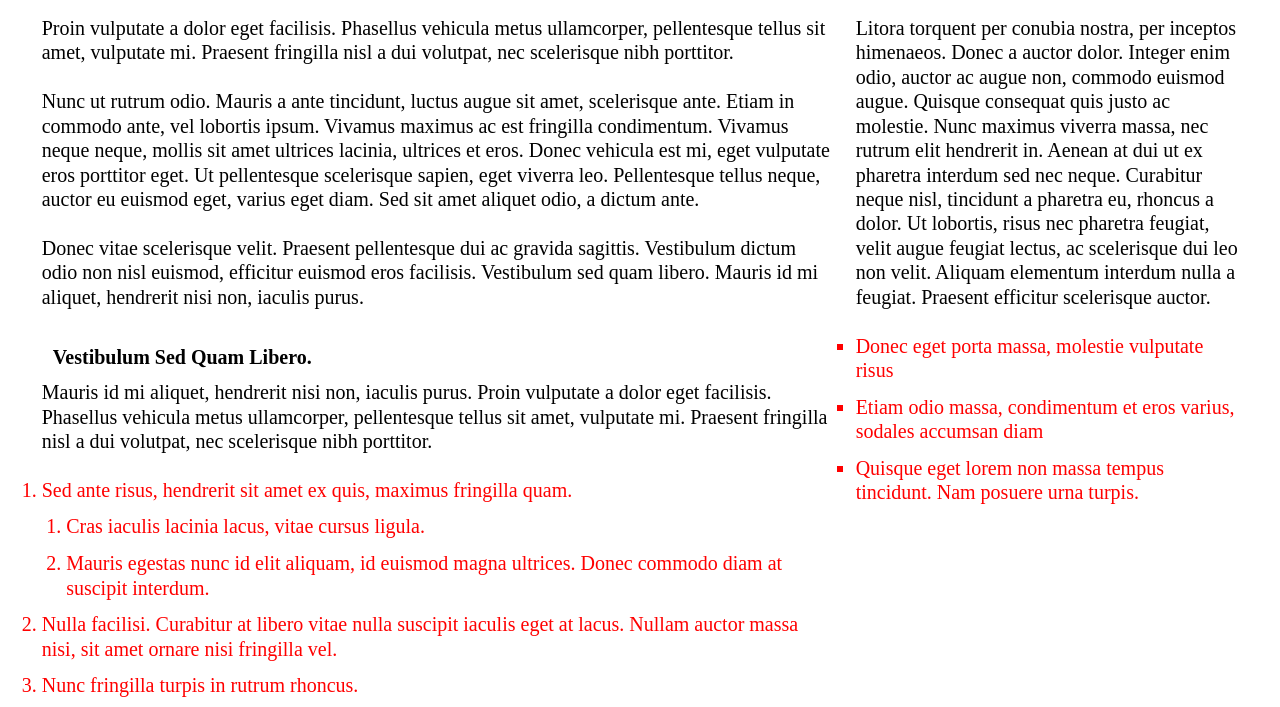
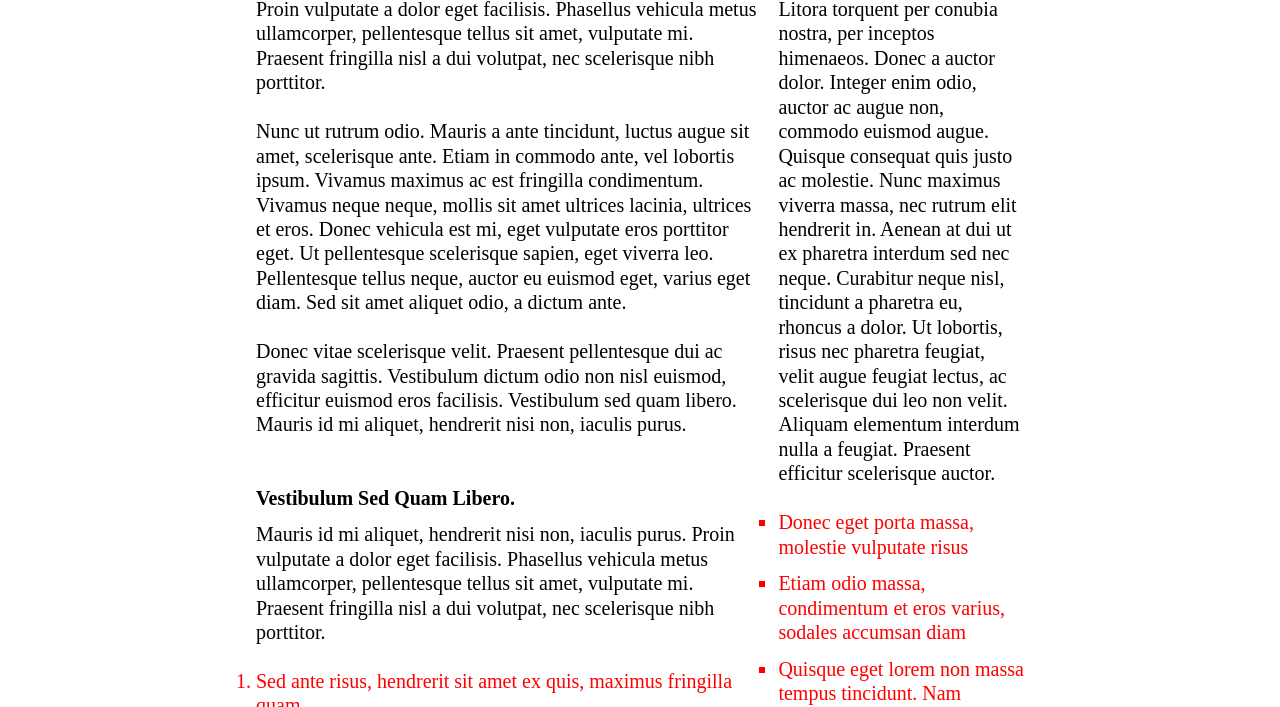
Before and after one commit to ekrengel32/demo, a plain HTML site: page index.html in a window 1280 px wide. Shown: the part 223-930 px from the top of the page. Drawn offline with Linux system fonts and the light colour scheme.

Commit message:
new updates

```diff
--- a/css/screen.css
+++ b/css/screen.css
@@ -8,9 +8,9 @@ a,abbr,acronym,address,applet,article,aside,audio,b,big,blockquote,body,canvas,c
 
 /* Begin site styles below */
 
-/* Base*/
+/* Base */
 /*
-  Using an 18/22 base typographic setting, according to a 4 : 3 modular scale
+  Using an 18/22 base typographic setting, according to a 4:3 modular scale
   http://www.modularscale.com/?18&px&1.333
 */
 
@@ -18,10 +18,10 @@ html {
   font-size: 1.125em; /* 18 / 16 = 1.125 */
   line-height: 1.222em; /* 22 / 18 = 1.222 */
   text-rendering: optimizeLegibility;
-  text-size-adjust: 100%;
   -moz-text-size-adjust: 100%;
   -webkit-text-size-adjust: 100%;
   -ms-text-size-adjust: 100%;
+  text-size-adjust: 100%;
 }
 body {
   padding-top: 3.666em; /* 66 / 18 = 3.666 */
@@ -30,47 +30,40 @@ body {
 }
 
 h1,h2,h3,p {
-  padding-bottom: 1.222em; /* 22 / 18 = 1.222 */
+  padding-bottom: 1.222em;
 }
-
 h1 {
-  color:#666;
-
+  color: #666;
 }
-
 h2 {
   font-size: 1.777em; /* 31.984 / 18 = 1.777 */
-  line-height: 1.0318; /* 33 / 31.984 = 1.318 */
-  padding-bottom: 0.689; /* 22 / 31.984 = .689 */
+  line-height: 1.0318em; /* 33 / 31.984 = 1.0318 */
+  padding-bottom: 0.689em; /* 22 / 31.984 = 0.689 */
 }
-
 h3 {
-  padding-top: 22px;
   font-weight: bold;
-  padding: 11px;
+  padding-top: 1.222em; /* 22 / 18 = 1.222 */
+  padding-bottom: 0.611em; /* 11 / 18 = 0.611 */
 }
-
 li {
-  padding-bottom: 0.611em; /* 11 / 18 = .611 */
+  padding-bottom: 0.611em; /* 11 / 18 = 0.611 */
 }
-
-ol,ul {
-  padding-bottom: 0.611em; /* 11 / 18 = .611 */
+ul,ol {
+  padding-bottom: 0.611em; /* 11 / 18 = 0.611 */
   color: red;
+}
+ul {
+  list-style-type: square;
 }
 ol {
   list-style-type: decimal;
 }
-ul {
-  list-style-type: square;
-}
 li > ul,
 li > ol {
+  padding-top:  0.611em; /* 11 / 18 = 0.611 */
   padding-left: 1.222em; /* 22 / 18 = 1.222 */
   padding-bottom: 0;
-  padding-top: 0.611em; /* 11 / 18 = .611 */
 }
-
 li li:last-child {
   padding-bottom: 0;
 }
@@ -83,51 +76,54 @@ li li:last-child {
   width: 100%;
 }
 #navigation li {
-  float:left;
   width: 33.333333%;
+  float: left;
 }
+
 /* Modular */
-nav ul{
+nav ul {
   list-style-type: none;
 }
 nav a {
   display: block;
-  padding-top: 0.611em; /* 11 / 18 = .611 */
-  padding-bottom: 0.611em; /* 11 / 18 = .611 */
+  padding-top: 0.611em; /* 11 / 18 = 0.611 */
+  padding-bottom: 0.611em; /* 11 / 18 = 0.611 */
   background-color: orange;
   text-align: center;
   text-decoration: none;
 }
 
-/* State Styles */
-@media screen and (min-width:370px) {
+/* State */
+@media screen and (min-width: 370px) {
   body {
-    padding-right: 5.9459459%; /* 22 / 370 = 0.059459459*/
-    padding-left: 5.9459459%; /* 22 / 370 = 0.059459459*/
+    padding-right: 5.9459459%; /* 22 / 370 = 0.059459459 */
+    padding-left: 5.9459459%; /* 22 / 370 = 0.059459459 */
+  }
 }
 @media screen and (min-width: 625px) {
   html {
-    font-size: 1.25em; /* / 16 = 1.25 */
+    font-size: 1.25em; /* 20 / 16 = 1.25 */
   }
 }
+
 @media screen and (min-width: 720px) {
   body {
-    padding-right: 11.1111111%; /* 80 / 720 = 0.111111111*/
-    padding-left: 11.1111111%; /* 80 / 720 = 0.111111111*/
+    padding-right: 11.1111111%; /* 80 / 720 = 0.111111111 */
+    padding-left: 11.1111111%; /* 80 / 720 = 0.111111111 */
   }
 }
+
 @media screen and (min-width: 920px) {
   /*
    920px / whole screen
-  60px / margins (total)
+   -60px / margins (total)
    275px / column
     17.5px / gutter
-  Left-hand column: 275 * 2 + 17.5 = 567
-  Right-hand column: 275 * 2 + 17.5 = 567
+   Left-hand column : 275 * 2 + 17.5 = 567.5
+   Right-hand column: 275px, offset by 17.5
   */
   body {
-    padding-right: 3.2608696%; /* 30 / 920 = 0.032608696 */
-    padding-left: 3.2608696%; /* 30 / 920 = 0.032608696 */
+
   }
   #primary {
     width: 65.9883721%; /* 567.5 / 860 = 0.659883721 */
@@ -135,11 +131,17 @@ nav a {
   }
   #supporting {
     width: 31.9767442%; /* 275 / 860 = 0.319767442 */
-    margin-left: 2.034884%; /* 17.5 / 860 = 0.02034884 */
-    float:left;
+    margin-left: 2.0348837%; /* 17.5 / 860 = 0.020348837 */
+    float: left;
   }
   #footer {
     clear: both;
     float: none;
   }
 }
+@media screen and (min-width: 1185px) {
+  body {
+    padding-right: 20%;
+    padding-left: 20%;
+  }
+}
```
Lines whose indentation alone changed are shown as unchanged.
